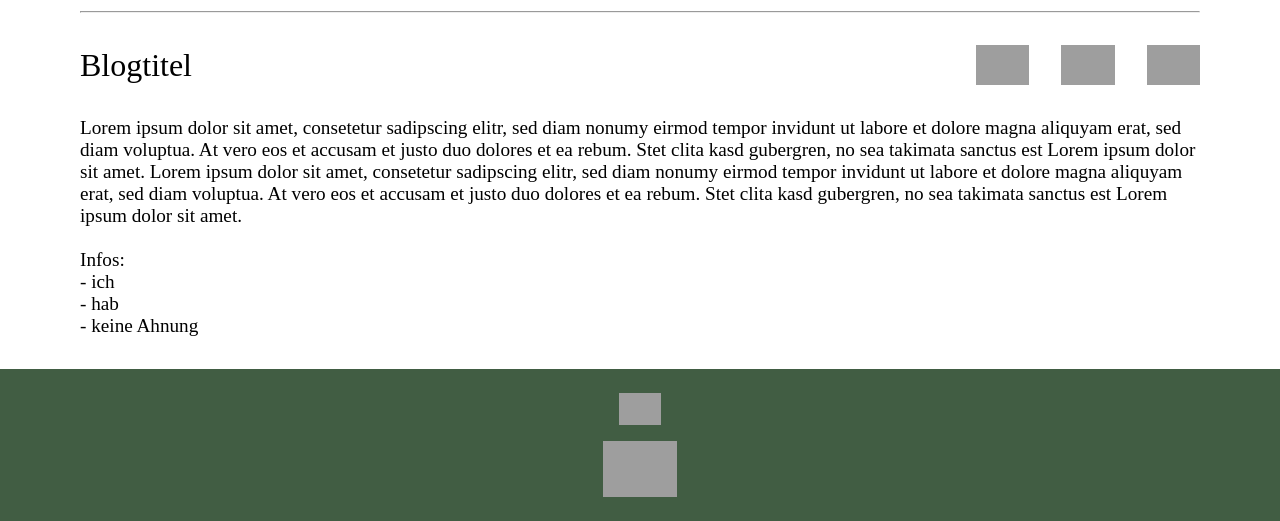
After one commit to danieldittkowski/foodblog, a PHP site: page /blog-anzeigen.php in a window 1280 px wide. The commit adds this page. Shown: the part 501-1022 px from the top of the page. Run offline with PHP 8.4, Linux system fonts and the light colour scheme; some web fonts are replaced; grey boxes are pictures that could not be loaded.

Commit message:
erstes design

```diff
--- /dev/null
+++ b/blog-anzeigen.php
@@ -0,0 +1,64 @@
+<html>
+
+<head>
+    <link rel="stylesheet" href="styles/blog-anzeigen.css">
+    <meta charset="utf-8>">
+    <meta name="viewport" content="width=device-width, initial-scale=1.0">
+</head>
+
+<body>
+    <?php include('header.html'); ?>
+
+    <main>
+        <div class="container">
+            <div class="top sub-container">
+                <image class="image" src="../icons/restaurant.svg">
+            </div>
+
+            <hr>
+
+            <div class="mid sub-container">
+                <div class="heading font">
+                    Blogtitel
+                </div>
+                <div class="interactions">
+                    <div class="like">
+                        <a>
+                            <img class="icon" src="../icons/heart-circle-dark-red.svg">
+                        </a>
+                    </div>
+                    <div class="edit">
+                        <a>
+                            <img class="icon" src="../icons/create-dark-green.svg">
+                        </a>
+                    </div>
+                    <div class="delete">
+                        <a>
+                            <img class="icon" src="../icons/trash.svg">
+                        </a>
+                    </div>
+                </div>
+            </div>
+
+            <div class="bottom sub-container font">
+                Lorem ipsum dolor sit amet, consetetur sadipscing elitr, sed diam nonumy eirmod tempor invidunt ut
+                labore et dolore magna aliquyam erat, sed diam voluptua. At vero eos et accusam et justo duo dolores
+                et ea rebum. Stet clita kasd gubergren, no sea takimata sanctus est Lorem ipsum dolor sit amet.
+                Lorem ipsum dolor sit amet, consetetur sadipscing elitr, sed diam nonumy eirmod tempor invidunt ut
+                labore et dolore magna aliquyam erat, sed diam voluptua. At vero eos et accusam et justo duo dolores
+                et ea rebum. Stet clita kasd gubergren, no sea takimata sanctus est Lorem ipsum dolor sit amet.
+                <br>
+                <br>
+                Infos:
+                <br>
+                - ich <br>
+                - hab <br>
+                - keine Ahnung
+            </div>
+        </div>
+    </main>
+
+    <?php include('footer.html'); ?>
+</body>
+
+</html>
--- a/blogs.php
+++ b/blogs.php
@@ -37,7 +37,7 @@
                         </a>
                     </div>
                     <div>
-                        <a href="blogs.php">
+                        <a href="blog-anzeigen.php">
                             <div class="kachel">
                                 <img class="preview" src="../icons/add-circle.svg">
                                 <div class="title font">
--- /dev/null
+++ b/styles/blog-anzeigen.css
@@ -0,0 +1,46 @@
+@import url(styles.css);
+
+main .container {
+    display: flex;
+    flex-direction: column;
+    gap: 2em;
+    margin: 2em 5em;
+}
+
+main .sub-container {
+    display: flex;
+    align-items: center;
+}
+
+main .top {
+    justify-content: center;
+}
+
+main .image {
+    height: 20em;
+}
+
+main .mid {
+    justify-content: space-between;
+}
+
+main .heading {
+    font-size: 2em;
+}
+
+main .interactions {
+    display: flex;
+    gap: 2em;
+}
+
+main .icon {
+    height: 2.5em;
+    vertical-align: middle;
+}
+
+main .bottom {
+    text-overflow: clip;
+    white-space: normal;
+    overflow: auto;
+    font-size: 1.2em;
+}
```
Also changed, not shown: styles/blogs.css (+4 -3 lines).
